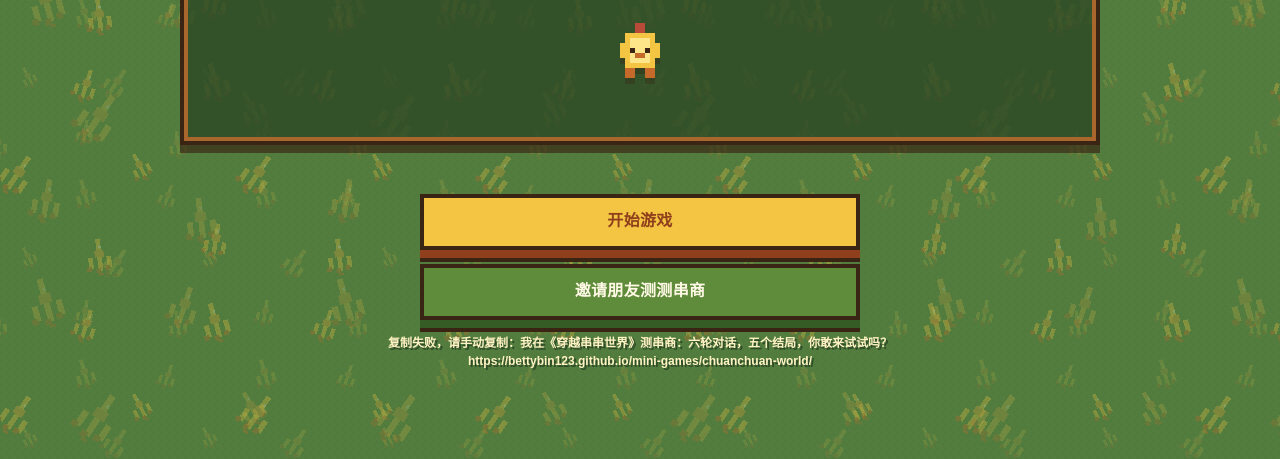
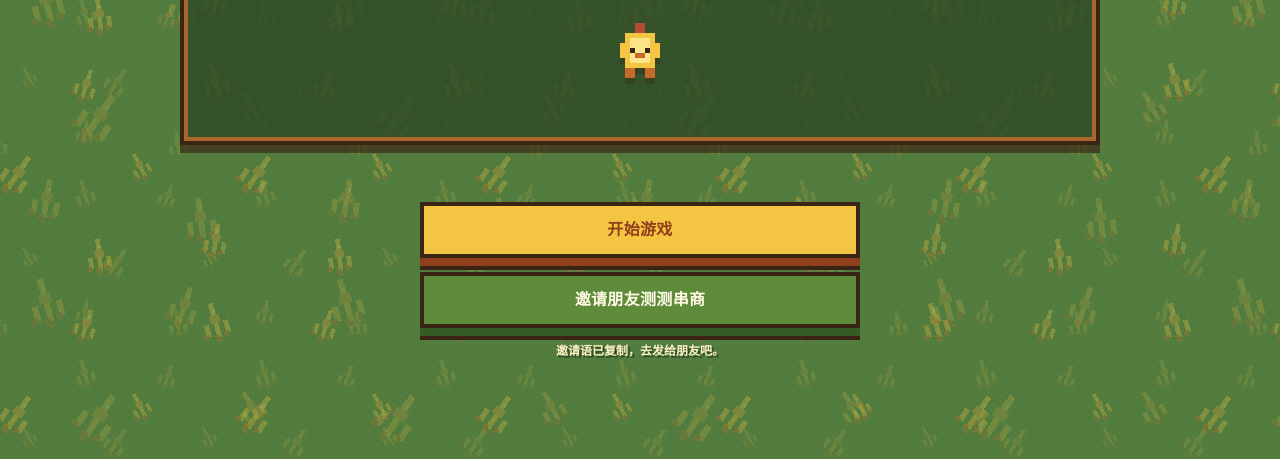
Before and after one commit to BettyBin123/mini-games, a plain HTML site: page chuanchuan-world/index.html in a window 1280 px wide. Both pictures are taken after a click on the button "邀请朋友测测串商". Shown: the part 341-800 px from the top of the page. Drawn offline with Linux system fonts and the light colour scheme.

Commit message:
Add chuanchuan-world visual novel

```diff
--- a/chuanchuan-world/index.html
+++ b/chuanchuan-world/index.html
@@ -4,10 +4,14 @@
 <meta charset="UTF-8">
 <meta name="viewport" content="width=device-width, initial-scale=1.0, viewport-fit=cover">
 <meta name="theme-color" content="#8FBC8F">
+<meta http-equiv="Cache-Control" content="no-cache, no-store, must-revalidate">
+<meta http-equiv="Pragma" content="no-cache">
+<meta http-equiv="Expires" content="0">
 <meta name="description" content="穿越串串世界：一个关于鸡爪、串子和一只鸡的荒诞互动视觉小说。六轮对话，五个结局，测测你的串商。">
 <meta property="og:title" content="穿越串串世界">
 <meta property="og:description" content="敢不敢测测你的串商：六轮对话，五个结局，一只鸡。">
 <meta property="og:type" content="website">
+<meta property="og:url" content="https://bettybin123.github.io/mini-games/chuanchuan-world/">
 <title>穿越串串世界 | 串商测试</title>
 <style>
   :root {
@@ -2427,29 +2431,54 @@ function buildShareText() {
 }
 
 function copyText(text) {
-  if (navigator.clipboard && window.isSecureContext) {
-    return navigator.clipboard.writeText(text);
-  }
-
   return new Promise(function (resolve, reject) {
+    let finished = false;
+
+    function finish(error) {
+      if (finished) return;
+      finished = true;
+      if (error) reject(error);
+      else resolve();
+    }
+
+    function fallbackCopy() {
       const textarea = document.createElement('textarea');
       textarea.value = text;
       textarea.setAttribute('readonly', '');
       textarea.style.position = 'fixed';
       textarea.style.left = '-9999px';
       textarea.style.top = '0';
+      textarea.style.opacity = '0';
       document.body.appendChild(textarea);
+
+      try {
+        textarea.focus();
         textarea.select();
-
-    try {
+        textarea.setSelectionRange(0, text.length);
         const ok = document.execCommand('copy');
         document.body.removeChild(textarea);
-      if (ok) resolve();
-      else reject(new Error('copy failed'));
+        if (ok) finish();
+        else finish(new Error('copy failed'));
       } catch (error) {
         document.body.removeChild(textarea);
-      reject(error);
-    }
+        finish(error);
+      }
+    }
+
+    if (navigator.clipboard && window.isSecureContext) {
+      try {
+        navigator.clipboard.writeText(text).then(function () {
+          finish();
+        }).catch(function () {
+          fallbackCopy();
+        });
+      } catch (error) {
+        fallbackCopy();
+      }
+      return;
+    }
+
+    fallbackCopy();
   });
 }
 
```
Lines whose indentation alone changed are shown as unchanged.
